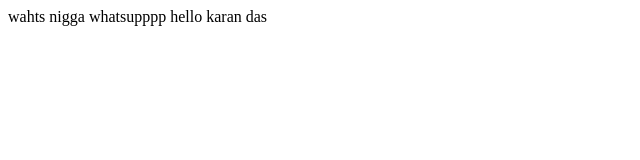
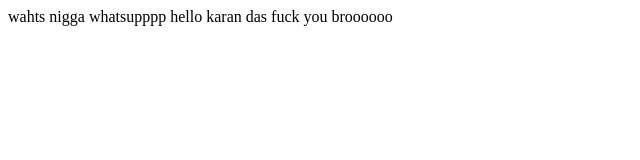
Before and after one commit to karandas621-tech/campus-eye, a plain HTML site: page hello.html in a window 1280 px wide. Shown: the whole page, without its empty margins (0-640 px from the left). Drawn offline with Linux system fonts and the light colour scheme.

Commit message:
Added text

```diff
--- a/hello.html
+++ b/hello.html
@@ -12,6 +12,6 @@
 
 
     hello karan das
-
+    fuck you broooooo
 </body>
 </html>
```
